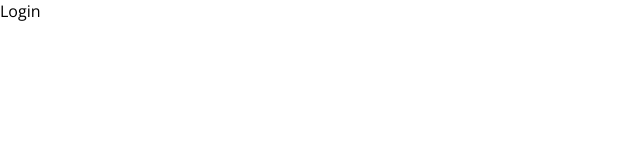
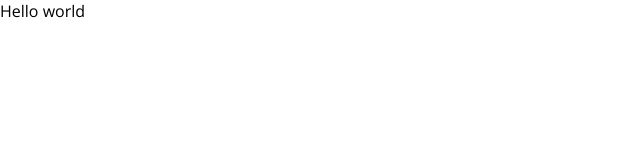
Before and after one commit to Kiranuthaman/School_website, a React (Vite) app: page / in a window 1280 px wide. Shown: the top 160 px of the page, without its empty margins (0-640 px from the left). Built offline with nearby package versions, Linux system fonts and the light colour scheme.

Commit message:
new change

```diff
--- a/src/Pages/Login.jsx
+++ b/src/Pages/Login.jsx
@@ -2,7 +2,7 @@ import React from 'react'
 
 function Login() {
   return (
-    <div>Login</div>
+    <div>Hello world</div>
   )
 }
 
```
